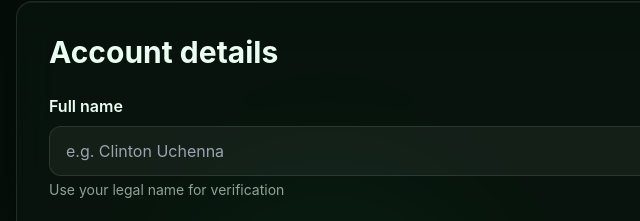
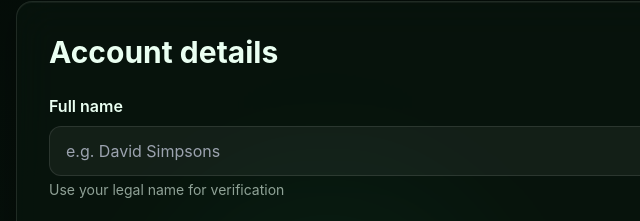
Before and after one commit to Khartoon002/streamwebsite, a plain HTML site: page signup.html in a window 1280 px wide. Shown: the part 432-653 px from the top of the page, 0-640 px from the left. Drawn offline with nearby package versions, Linux system fonts and the light colour scheme; files whose address does not match are found by name.

Commit message:
Update placeholder text in signup form

```diff
--- a/signup.html
+++ b/signup.html
@@ -687,7 +687,7 @@
                   id="name"
                   name="name"
                   class="form-input"
-                  placeholder="e.g. Clinton Uchenna"
+                  placeholder="e.g. David Simpsons"
                   required
                 >
                 <div class="text-sm opacity-60 mt-1">Use your legal name for verification</div>
```
